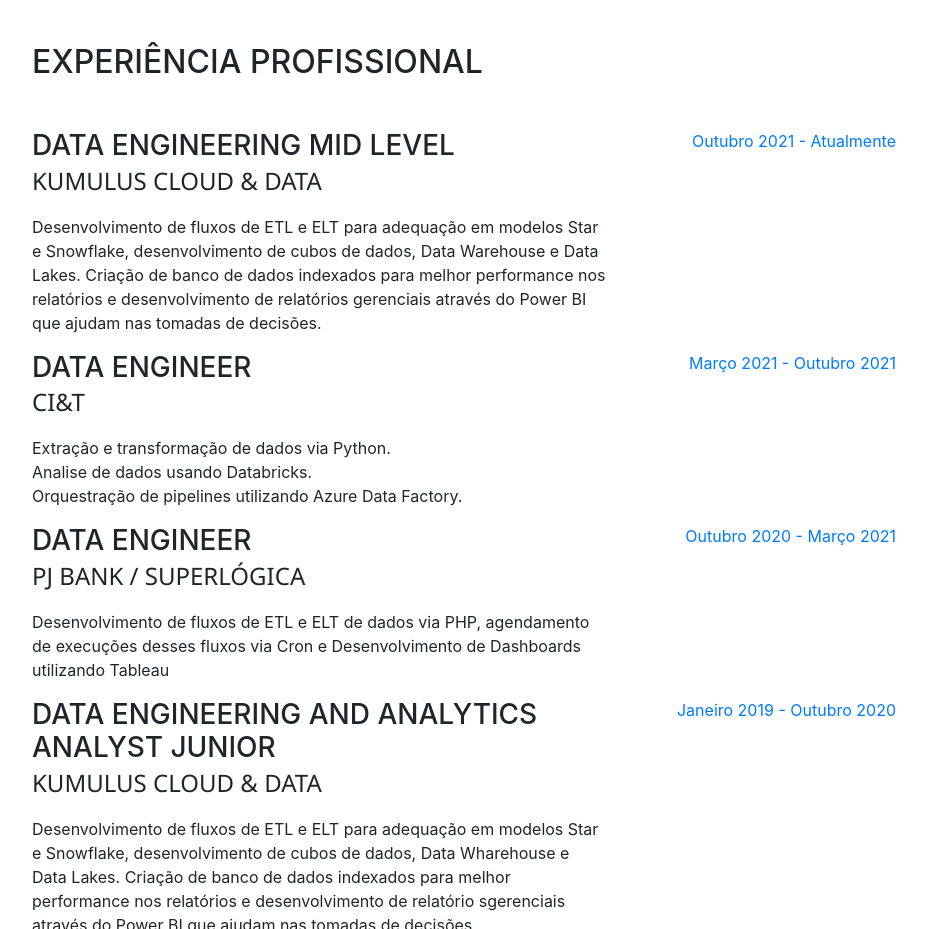
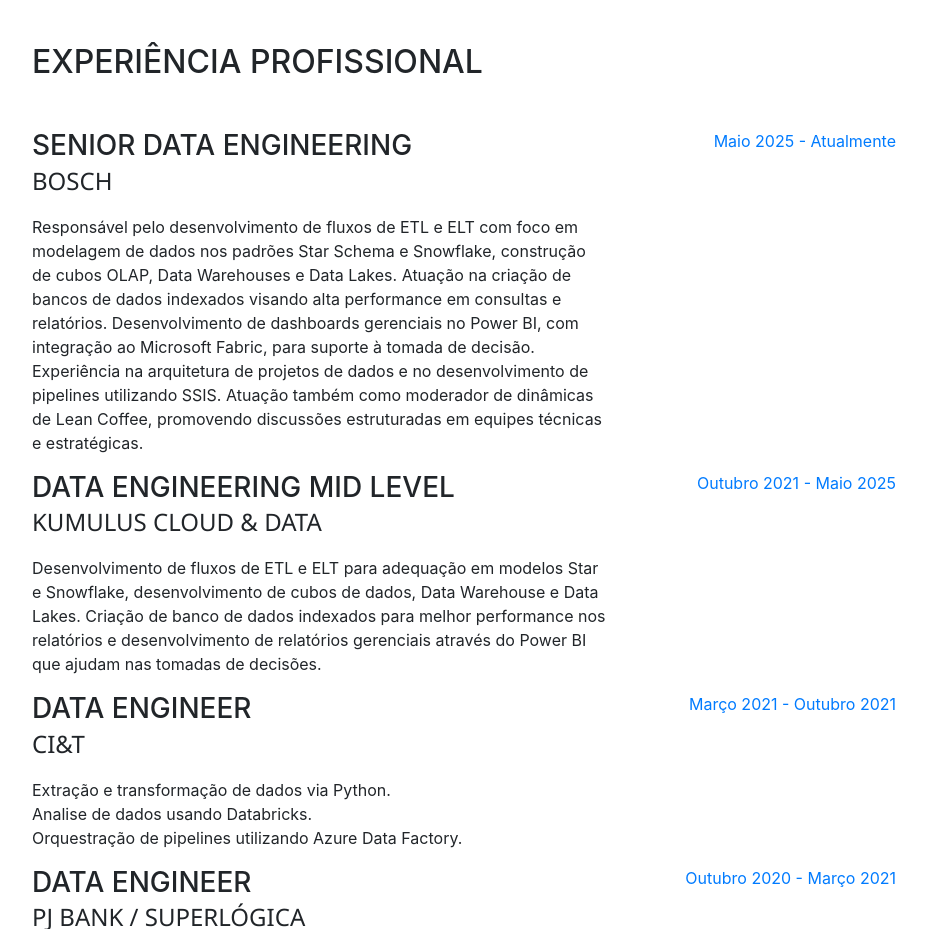
Before and after one commit to mateusccarvalho/Curriculo, a website with bundled scripts: page index.html in a window 1280 px wide. Shown: the part 820-1749 px from the top of the page, without its empty margins (288-1215 px from the left). Built offline with nearby package versions, Linux system fonts and the light colour scheme; a web font is replaced by a local one.

Commit message:
Adiocionado nova experiencia

```diff
--- a/index.html
+++ b/index.html
@@ -93,6 +93,16 @@
         <div class="my-auto">
           <h2 class="mb-5">Experiência Profissional</h2>
 
+          <div class="resume-item d-flex flex-column flex-md-row">
+            <div class="resume-content mr-auto">
+              <h3 class="mb-0">Senior Data Engineering </h3>
+              <div class="subheading mb-3">BOSCH</div>
+              <p>Responsável pelo desenvolvimento de fluxos de ETL e ELT com foco em modelagem de dados nos padrões Star Schema e Snowflake, construção de cubos OLAP, Data Warehouses e Data Lakes. Atuação na criação de bancos de dados indexados visando alta performance em consultas e relatórios. Desenvolvimento de dashboards gerenciais no Power BI, com integração ao Microsoft Fabric, para suporte à tomada de decisão. Experiência na arquitetura de projetos de dados e no desenvolvimento de pipelines utilizando SSIS. Atuação também como moderador de dinâmicas de Lean Coffee, promovendo discussões estruturadas em equipes técnicas e estratégicas.</p>
+            </div>
+            <div class="resume-date text-md-right">
+              <span class="text-primary">Maio 2025 - Atualmente</span>
+            </div>
+          </div>
 
           <div class="resume-item d-flex flex-column flex-md-row">
             <div class="resume-content mr-auto">
@@ -101,7 +111,7 @@
               <p>Desenvolvimento de fluxos de ETL e ELT para adequação em modelos Star e Snowflake, desenvolvimento de cubos de dados, Data Warehouse e Data Lakes. Criação de banco de dados indexados para melhor performance nos relatórios e desenvolvimento de relatórios gerenciais através do Power BI que ajudam nas tomadas de decisões.</p>
             </div>
             <div class="resume-date text-md-right">
-              <span class="text-primary">Outubro 2021 - Atualmente</span>
+              <span class="text-primary">Outubro 2021 - Maio 2025</span>
             </div>
           </div>
 
```
